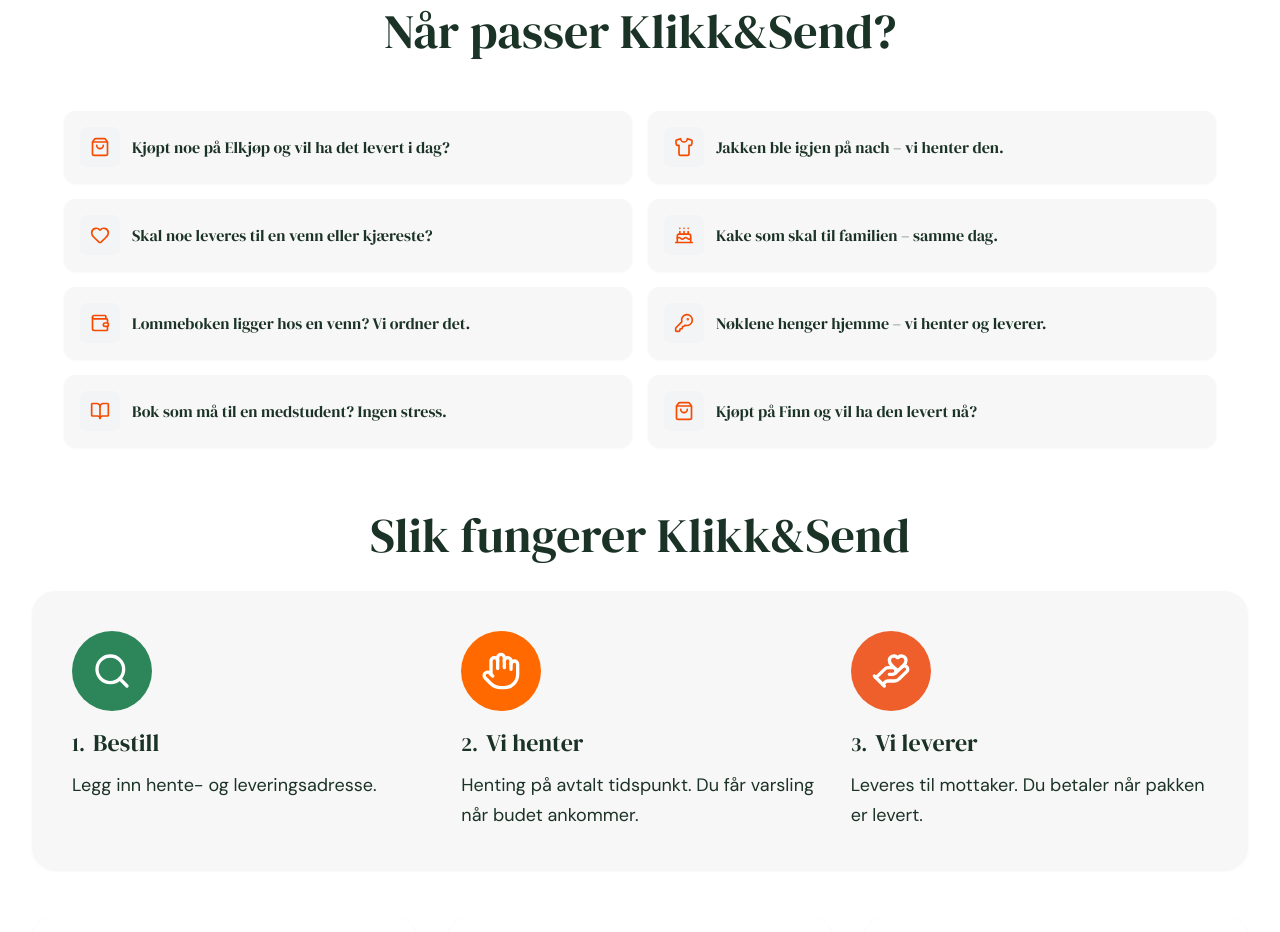
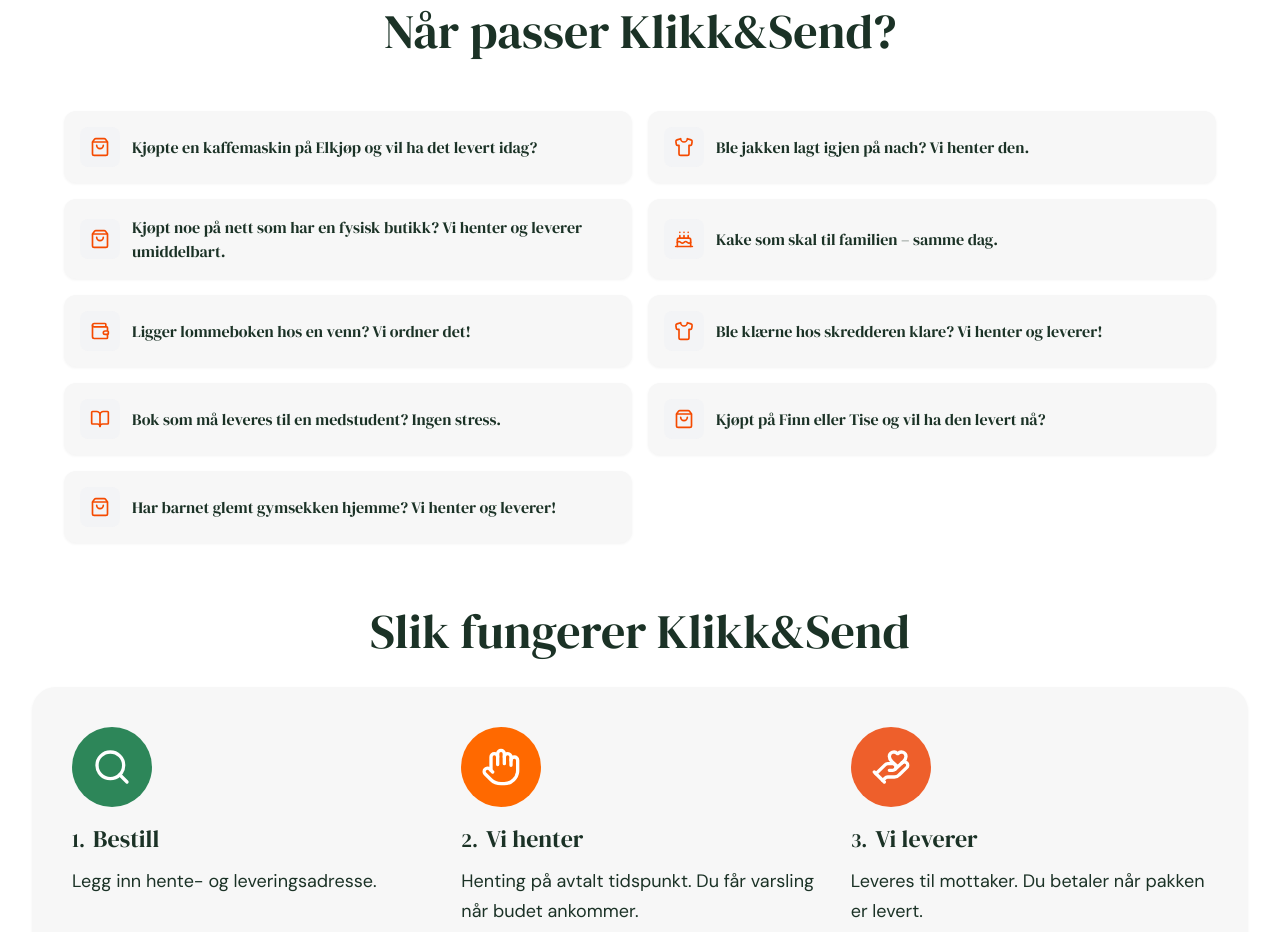
Before and after one commit to moreamakaveli-cyber/klikk-send-live, a Next.js app: page / in a window 1280 px wide. Shown: the part 1260-2192 px from the top of the page. Built offline with nearby package versions, Linux system fonts and the light colour scheme.

Commit message:
Update text in 'Når passer Klikk&Send?' section

```diff
--- a/app/components/HowItWorks.tsx
+++ b/app/components/HowItWorks.tsx
@@ -27,14 +27,15 @@ const HandHeart = ({ className, style }: { className?: string; style?: React.CSS
 );
 
 const useCases = [
-  { icon: ShoppingBag, text: "Kjøpt noe på Elkjøp og vil ha det levert i dag?" },
-  { icon: Shirt, text: "Jakken ble igjen på nach – vi henter den." },
-  { icon: Heart, text: "Skal noe leveres til en venn eller kjæreste?" },
+  { icon: ShoppingBag, text: "Kjøpte en kaffemaskin på Elkjøp og vil ha det levert idag?" },
+  { icon: Shirt, text: "Ble jakken lagt igjen på nach? Vi henter den." },
+  { icon: ShoppingBag, text: "Kjøpt noe på nett som har en fysisk butikk? Vi henter og leverer umiddelbart." },
   { icon: Cake, text: "Kake som skal til familien – samme dag." },
-  { icon: Wallet, text: "Lommeboken ligger hos en venn? Vi ordner det." },
-  { icon: KeyRound, text: "Nøklene henger hjemme – vi henter og leverer." },
-  { icon: BookOpen, text: "Bok som må til en medstudent? Ingen stress." },
-  { icon: ShoppingBag, text: "Kjøpt på Finn og vil ha den levert nå?" },
+  { icon: Wallet, text: "Ligger lommeboken hos en venn? Vi ordner det!" },
+  { icon: Shirt, text: "Ble klærne hos skredderen klare? Vi henter og leverer!" },
+  { icon: BookOpen, text: "Bok som må leveres til en medstudent? Ingen stress." },
+  { icon: ShoppingBag, text: "Kjøpt på Finn eller Tise og vil ha den levert nå?" },
+  { icon: ShoppingBag, text: "Har barnet glemt gymsekken hjemme? Vi henter og leverer!" },
 ];
 
 const steps = [
```
